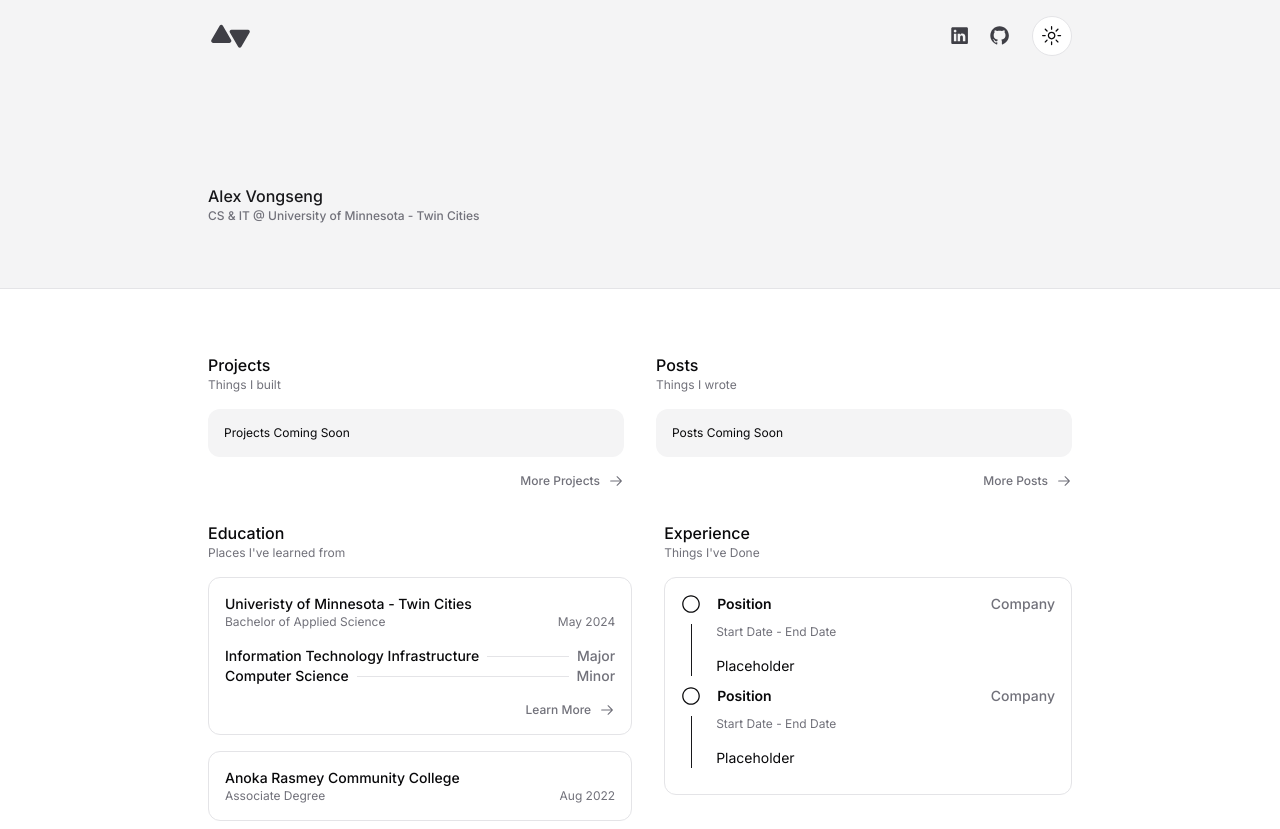
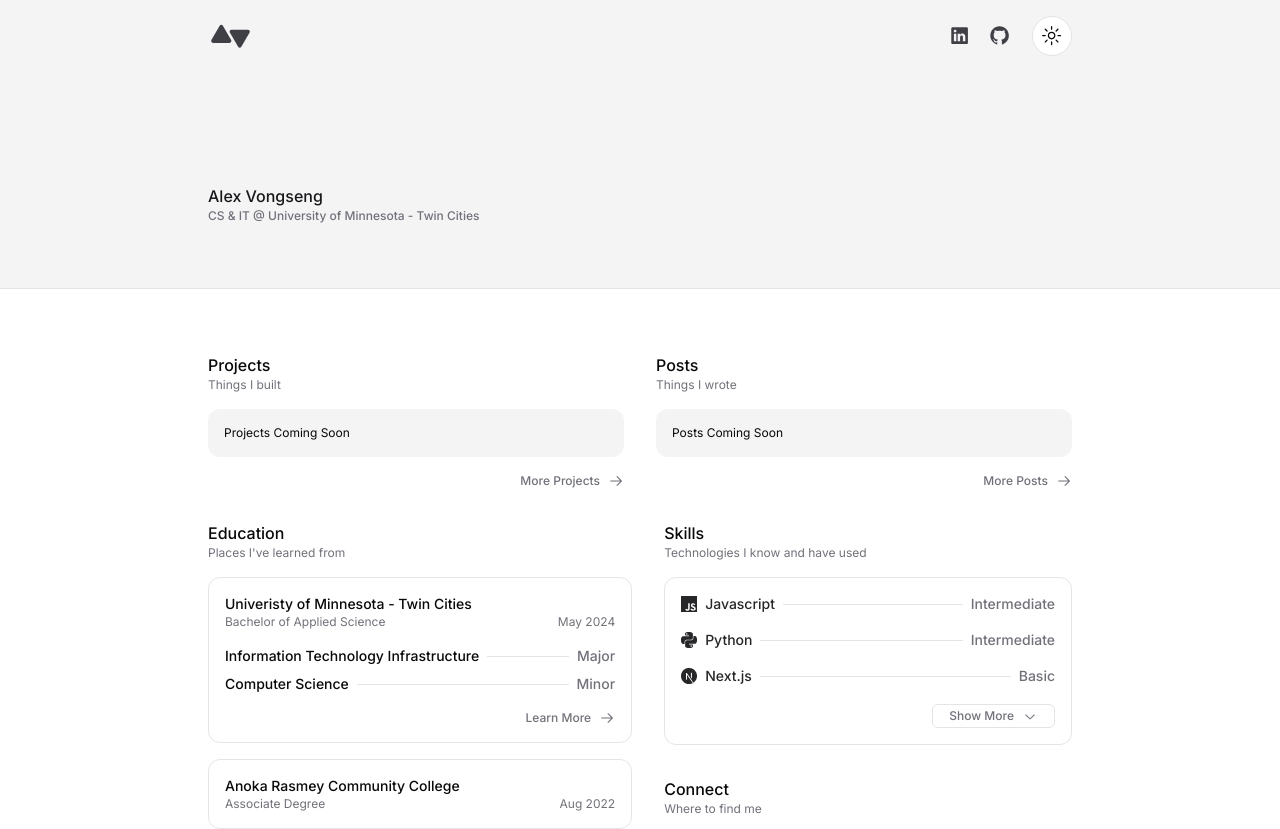
Before and after one commit to alex-von/portfolio, a Next.js app: page / in a window 1280 px wide. Shown: the top 829 px of the page. Built offline with nearby package versions, Linux system fonts and the light colour scheme.

Commit message:
Removed experience for now

```diff
--- a/app/page.tsx
+++ b/app/page.tsx
@@ -16,7 +16,6 @@ export default function Home() {
       <div className="md:flex mx-auto mb-12 w-full max-w-4xl ">
         <Education />
         <div className="w-full">
-          <Experience />
           <Skills />
           <Connect />
         </div>
--- a/components/experience.tsx
+++ b/components/experience.tsx
@@ -41,11 +41,6 @@ export const Experience = () => {
                     company={'Company'}
                     date={'Start Date - End Date'}
                 />
-                <Job
-                    title='Position'
-                    company={'Company'}
-                    date={'Start Date - End Date'}
-                />
             </div>
 
         </div>
--- a/components/skill-education.tsx
+++ b/components/skill-education.tsx
@@ -36,7 +36,7 @@ export const Education = () => {
                         <p>Bachelor of Applied Science</p>
                         <p>May 2024</p>
                     </div>
-                    <div className='my-4 text-sm font-medium'>
+                    <div className='my-4 text-sm space-y-2 font-medium'>
                         <div className='flex whitespace-nowrap items-center gap-2 justify-between'>
                             <p>Information Technology Infrastructure</p>
                             <div className='border-b w-full'></div>
```
